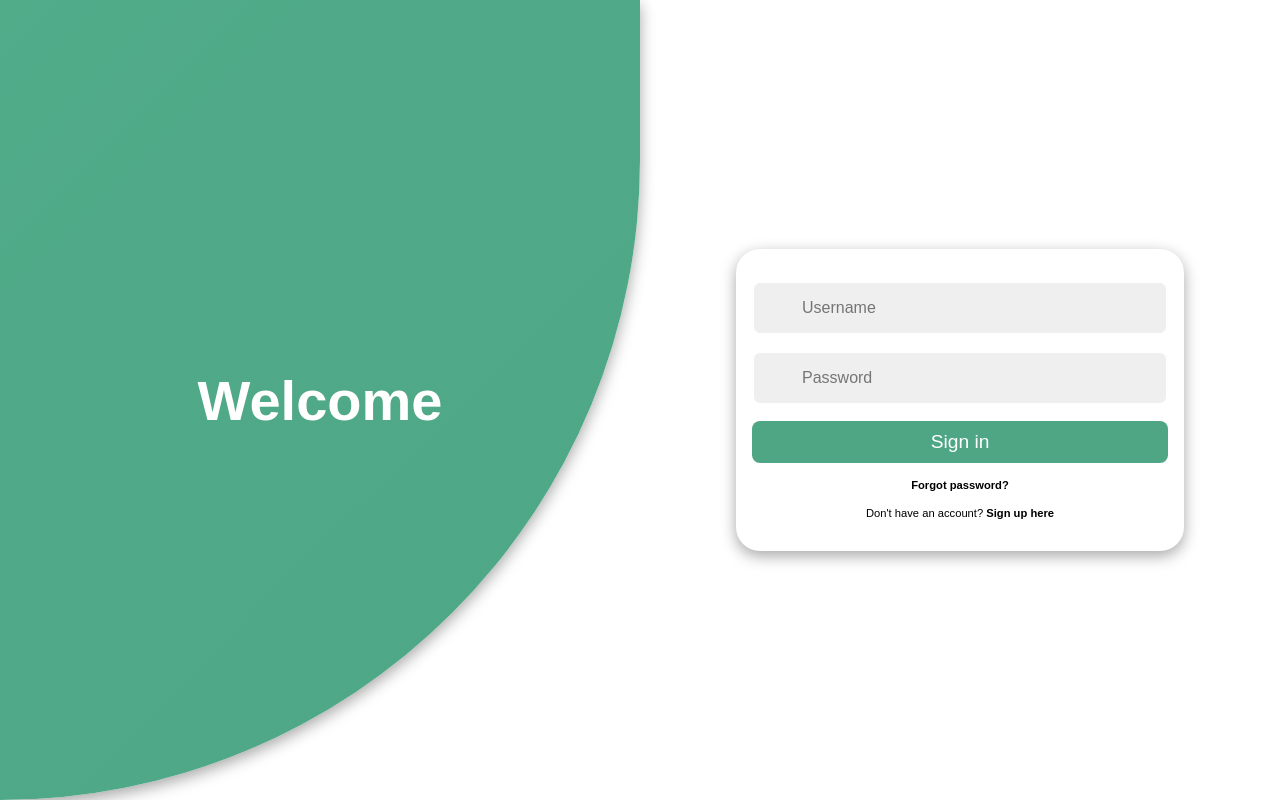
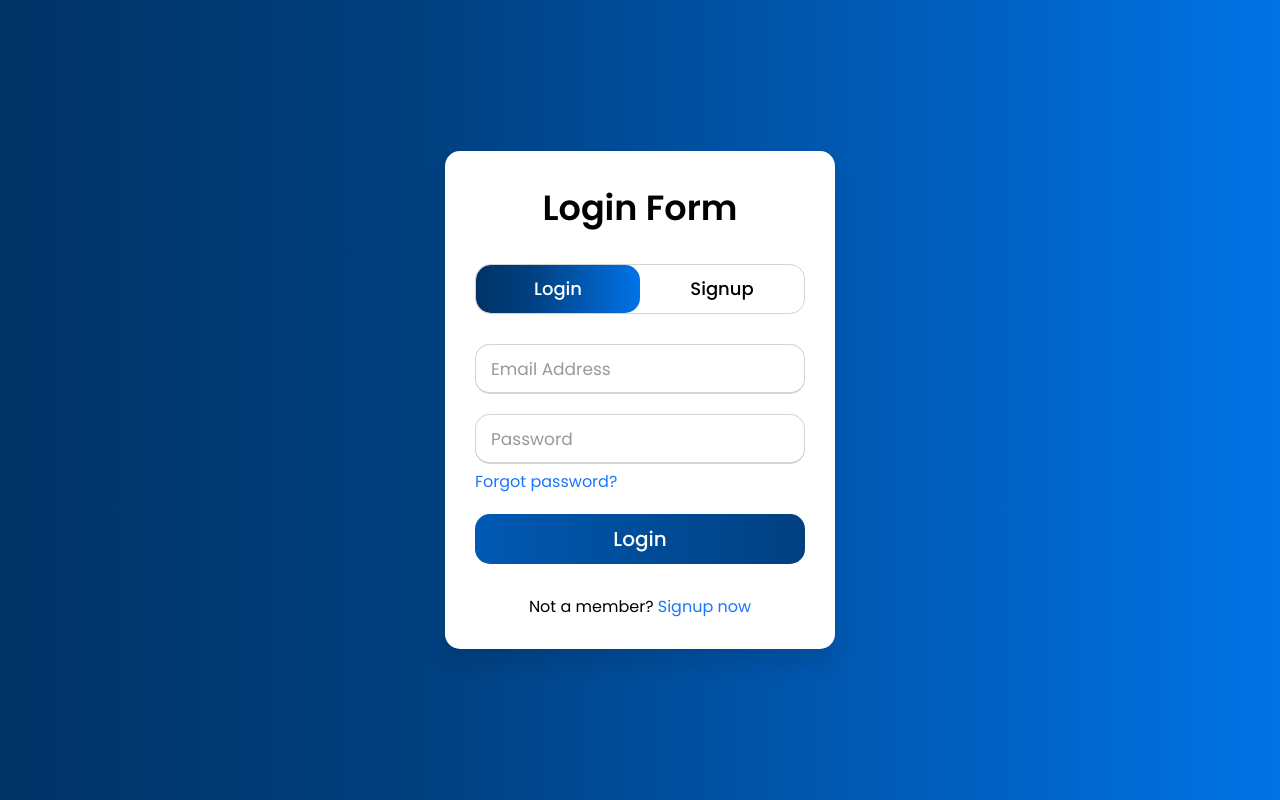
Before and after one commit to user-avishek/login, a plain HTML site: page index.html in a window 1280 px wide. Drawn offline with Linux system fonts and the light colour scheme.

Commit message:
Update index.html

```diff
--- a/index.html
+++ b/index.html
@@ -5,472 +5,261 @@
     <meta name="viewport" content="width=device-width, initial-scale=1.0">
     <title>Document</title>
     <style>
-        :root {
-    --primary-color: #4EA685;
-    --secondary-color: #57B894;
-    --black: #000000;
-    --white: #ffffff;
-    --gray: #efefef;
-    --gray-2: #757575;
-
-    --facebook-color: #4267B2;
-    --google-color: #DB4437;
-    --twitter-color: #1DA1F2;
-    --insta-color: #E1306C;
-}
-
-@import url('https://fonts.googleapis.com/css2?family=Poppins:wght@200;300;400;500;600&display=swap');
-
-* {
-    font-family: 'Poppins', sans-serif;
+         @import url('https://fonts.googleapis.com/css?family=Poppins:400,500,600,700&display=swap');
+*{
   margin: 0;
   padding: 0;
   box-sizing: border-box;
+  font-family: 'Poppins', sans-serif;
 }
-
-html,
-body {
-    height: 100vh;
+html,body{
+  display: grid;
+  height: 100%;
+  width: 100%;
+  place-items: center;
+  background: -webkit-linear-gradient(left, #003366,#004080,#0059b3
+, #0073e6);
+}
+::selection{
+  background: #1a75ff;
+  color: #fff;
+}
+.wrapper{
+  overflow: hidden;
+  max-width: 390px;
+  background: #fff;
+  padding: 30px;
+  border-radius: 15px;
+  box-shadow: 0px 15px 20px rgba(0,0,0,0.1);
+}
+.wrapper .title-text{
+  display: flex;
+  width: 200%;
+}
+.wrapper .title{
+  width: 50%;
+  font-size: 35px;
+  font-weight: 600;
+  text-align: center;
+  transition: all 0.6s cubic-bezier(0.68,-0.55,0.265,1.55);
+}
+.wrapper .slide-controls{
+  position: relative;
+  display: flex;
+  height: 50px;
+  width: 100%;
+  overflow: hidden;
+  margin: 30px 0 10px 0;
+  justify-content: space-between;
+  border: 1px solid lightgrey;
+  border-radius: 15px;
+}
+.slide-controls .slide{
+  height: 100%;
+  width: 100%;
+  color: #fff;
+  font-size: 18px;
+  font-weight: 500;
+  text-align: center;
+  line-height: 48px;
+  cursor: pointer;
+  z-index: 1;
+  transition: all 0.6s ease;
+}
+.slide-controls label.signup{
+  color: #000;
+}
+.slide-controls .slider-tab{
+  position: absolute;
+  height: 100%;
+  width: 50%;
+  left: 0;
+  z-index: 0;
+  border-radius: 15px;
+  background: -webkit-linear-gradient(left,#003366,#004080,#0059b3
+, #0073e6);
+  transition: all 0.6s cubic-bezier(0.68,-0.55,0.265,1.55);
+}
+input[type="radio"]{
+  display: none;
+}
+#signup:checked ~ .slider-tab{
+  left: 50%;
+}
+#signup:checked ~ label.signup{
+  color: #fff;
+  cursor: default;
+  user-select: none;
+}
+#signup:checked ~ label.login{
+  color: #000;
+}
+#login:checked ~ label.signup{
+  color: #000;
+}
+#login:checked ~ label.login{
+  cursor: default;
+  user-select: none;
+}
+.wrapper .form-container{
+  width: 100%;
   overflow: hidden;
 }
-
-.container {
+.form-container .form-inner{
+  display: flex;
+  width: 200%;
+}
+.form-container .form-inner form{
+  width: 50%;
+  transition: all 0.6s cubic-bezier(0.68,-0.55,0.265,1.55);
+}
+.form-inner form .field{
+  height: 50px;
+  width: 100%;
+  margin-top: 20px;
+}
+.form-inner form .field input{
+  height: 100%;
+  width: 100%;
+  outline: none;
+  padding-left: 15px;
+  border-radius: 15px;
+  border: 1px solid lightgrey;
+  border-bottom-width: 2px;
+  font-size: 17px;
+  transition: all 0.3s ease;
+}
+.form-inner form .field input:focus{
+  border-color: #1a75ff;
+  /* box-shadow: inset 0 0 3px #fb6aae; */
+}
+.form-inner form .field input::placeholder{
+  color: #999;
+  transition: all 0.3s ease;
+}
+form .field input:focus::placeholder{
+  color: #1a75ff;
+}
+.form-inner form .pass-link{
+  margin-top: 5px;
+}
+.form-inner form .signup-link{
+  text-align: center;
+  margin-top: 30px;
+}
+.form-inner form .pass-link a,
+.form-inner form .signup-link a{
+  color: #1a75ff;
+  text-decoration: none;
+}
+.form-inner form .pass-link a:hover,
+.form-inner form .signup-link a:hover{
+  text-decoration: underline;
+}
+form .btn{
+  height: 50px;
+  width: 100%;
+  border-radius: 15px;
   position: relative;
-    min-height: 100vh;
   overflow: hidden;
 }
-
-.row {
-    display: flex;
-    flex-wrap: wrap;
-    height: 100vh;
+form .btn .btn-layer{
+  height: 100%;
+  width: 300%;
+  position: absolute;
+  left: -100%;
+  background: -webkit-linear-gradient(right,#003366,#004080,#0059b3
+, #0073e6);
+  border-radius: 15px;
+  transition: all 0.4s ease;;
 }
-
-.col {
-    width: 50%;
+form .btn:hover .btn-layer{
+  left: 0;
 }
-
-.align-items-center {
-    display: flex;
-    align-items: center;
-    justify-content: center;
-    text-align: center;
-}
-
-.form-wrapper {
+form .btn input[type="submit"]{
+  height: 100%;
   width: 100%;
-    max-width: 28rem;
-}
-
-.form {
-    padding: 1rem;
-    background-color: var(--white);
-    border-radius: 1.5rem;
-    width: 100%;
-    box-shadow: rgba(0, 0, 0, 0.35) 0px 5px 15px;
-    transform: scale(0);
-    transition: .5s ease-in-out;
-    transition-delay: 1s;
-}
-
-.input-group {
+  z-index: 1;
   position: relative;
-    width: 100%;
-    margin: 1rem 0;
-}
-
-.input-group i {
-    position: absolute;
-    top: 50%;
-    left: 1rem;
-    transform: translateY(-50%);
-    font-size: 1.4rem;
-    color: var(--gray-2);
-}
-
-.input-group input {
-    width: 100%;
-    padding: 1rem 3rem;
-    font-size: 1rem;
-    background-color: var(--gray);
-    border-radius: .5rem;
-    border: 0.125rem solid var(--white);
-    outline: none;
-}
-
-.input-group input:focus {
-    border: 0.125rem solid var(--primary-color);
-}
-
-.form button {
-    cursor: pointer;
-    width: 100%;
-    padding: .6rem 0;
-    border-radius: .5rem;
+  background: none;
   border: none;
-    background-color: var(--primary-color);
-    color: var(--white);
-    font-size: 1.2rem;
-    outline: none;
-}
-
-.form p {
-    margin: 1rem 0;
-    font-size: .7rem;
-}
-
-.flex-col {
-    flex-direction: column;
-}
-
-.social-list {
-    margin: 2rem 0;
-    padding: 1rem;
-    border-radius: 1.5rem;
-    width: 100%;
-    box-shadow: rgba(0, 0, 0, 0.35) 0px 5px 15px;
-    transform: scale(0);
-    transition: .5s ease-in-out;
-    transition-delay: 1.2s;
-}
-
-.social-list>div {
-    color: var(--white);
-    margin: 0 .5rem;
-    padding: .7rem;
-    cursor: pointer;
-    border-radius: .5rem;
-    cursor: pointer;
-    transform: scale(0);
-    transition: .5s ease-in-out;
-}
-
-.social-list>div:nth-child(1) {
-    transition-delay: 1.4s;
-}
-
-.social-list>div:nth-child(2) {
-    transition-delay: 1.6s;
-}
-
-.social-list>div:nth-child(3) {
-    transition-delay: 1.8s;
-}
-
-.social-list>div:nth-child(4) {
-    transition-delay: 2s;
-}
-
-.social-list>div>i {
-    font-size: 1.5rem;
-    transition: .4s ease-in-out;
-}
-
-.social-list>div:hover i {
-    transform: scale(1.5);
-}
-
-.facebook-bg {
-    background-color: var(--facebook-color);
-}
-
-.google-bg {
-    background-color: var(--google-color);
-}
-
-.twitter-bg {
-    background-color: var(--twitter-color);
-}
-
-.insta-bg {
-    background-color: var(--insta-color);
-}
-
-.pointer {
+  color: #fff;
+  padding-left: 0;
+  border-radius: 15px;
+  font-size: 20px;
+  font-weight: 500;
   cursor: pointer;
 }
 
-.container.sign-in .form.sign-in,
-.container.sign-in .social-list.sign-in,
-.container.sign-in .social-list.sign-in>div,
-.container.sign-up .form.sign-up,
-.container.sign-up .social-list.sign-up,
-.container.sign-up .social-list.sign-up>div {
-    transform: scale(1);
-}
-
-.content-row {
-    position: absolute;
-    top: 0;
-    left: 0;
-    pointer-events: none;
-    z-index: 6;
-    width: 100%;
-}
-
-.text {
-    margin: 4rem;
-    color: var(--white);
-}
-
-.text h2 {
-    font-size: 3.5rem;
-    font-weight: 800;
-    margin: 2rem 0;
-    transition: 1s ease-in-out;
-}
-
-.text p {
-    font-weight: 600;
-    transition: 1s ease-in-out;
-    transition-delay: .2s;
-}
-
-.img img {
-    width: 30vw;
-    transition: 1s ease-in-out;
-    transition-delay: .4s;
-}
-
-.text.sign-in h2,
-.text.sign-in p,
-.img.sign-in img {
-    transform: translateX(-250%);
-}
-
-.text.sign-up h2,
-.text.sign-up p,
-.img.sign-up img {
-    transform: translateX(250%);
-}
-
-.container.sign-in .text.sign-in h2,
-.container.sign-in .text.sign-in p,
-.container.sign-in .img.sign-in img,
-.container.sign-up .text.sign-up h2,
-.container.sign-up .text.sign-up p,
-.container.sign-up .img.sign-up img {
-    transform: translateX(0);
-}
-
-/* BACKGROUND */
-
-.container::before {
-    content: "";
-    position: absolute;
-    top: 0;
-    right: 0;
-    height: 100vh;
-    width: 300vw;
-    transform: translate(35%, 0);
-    background-image: linear-gradient(-45deg, var(--primary-color) 0%, var(--secondary-color) 100%);
-    transition: 1s ease-in-out;
-    z-index: 6;
-    box-shadow: rgba(0, 0, 0, 0.35) 0px 5px 15px;
-    border-bottom-right-radius: max(50vw, 50vh);
-    border-top-left-radius: max(50vw, 50vh);
-}
-
-.container.sign-in::before {
-    transform: translate(0, 0);
-    right: 50%;
-}
-
-.container.sign-up::before {
-    transform: translate(100%, 0);
-    right: 50%;
-}
-
-/* RESPONSIVE */
-
-@media only screen and (max-width: 425px) {
-
-    .container::before,
-    .container.sign-in::before,
-    .container.sign-up::before {
-        height: 100vh;
-        border-bottom-right-radius: 0;
-        border-top-left-radius: 0;
-        z-index: 0;
-        transform: none;
-        right: 0;
-    }
-
-    /* .container.sign-in .col.sign-up {
-        transform: translateY(100%);
-    } */
-
-    .container.sign-in .col.sign-in,
-    .container.sign-up .col.sign-up {
-        transform: translateY(0);
-    }
-
-    .content-row {
-        align-items: flex-start !important;
-    }
-
-    .content-row .col {
-        transform: translateY(0);
-        background-color: unset;
-    }
-
-    .col {
-        width: 100%;
-        position: absolute;
-        padding: 2rem;
-        background-color: var(--white);
-        border-top-left-radius: 2rem;
-        border-top-right-radius: 2rem;
-        transform: translateY(100%);
-        transition: 1s ease-in-out;
-    }
-
-    .row {
-        align-items: flex-end;
-        justify-content: flex-end;
-    }
-
-    .form,
-    .social-list {
-        box-shadow: none;
-        margin: 0;
-        padding: 0;
-    }
-
-    .text {
-        margin: 0;
-    }
-
-    .text p {
-        display: none;
-    }
-
-    .text h2 {
-        margin: .5rem;
-        font-size: 2rem;
-    }
-}
     </style>
 </head>
 <body>
-    <div id="container" class="container">
-		<!-- FORM SECTION -->
-		<div class="row">
-			<!-- SIGN UP -->
-			<div class="col align-items-center flex-col sign-up">
-				<div class="form-wrapper align-items-center">
-					<div class="form sign-up">
-						<div class="input-group">
-							<i class='bx bxs-user'></i>
-							<input type="text" placeholder="Username">
+    <div class="wrapper">
+        <div class="title-text">
+          <div class="title login">Login Form</div>
+          <div class="title signup">Signup Form</div>
         </div>
-						<div class="input-group">
-							<i class='bx bx-mail-send'></i>
-							<input type="email" placeholder="Email">
+        <div class="form-container">
+          <div class="slide-controls">
+            <input type="radio" name="slide" id="login" checked>
+            <input type="radio" name="slide" id="signup">
+            <label for="login" class="slide login">Login</label>
+            <label for="signup" class="slide signup">Signup</label>
+            <div class="slider-tab"></div>
           </div>
-						<div class="input-group">
-							<i class='bx bxs-lock-alt'></i>
-							<input type="password" placeholder="Password">
+          <div class="form-inner">
+            <form action="#" class="login">
+              <div class="field">
+                <input type="text" placeholder="Email Address" required>
               </div>
-						<div class="input-group">
-							<i class='bx bxs-lock-alt'></i>
-							<input type="password" placeholder="Confirm password">
+              <div class="field">
+                <input type="password" placeholder="Password" required>
               </div>
-						<button>
-							Sign up
-						</button>
-						<p>
-							<span>
-								Already have an account?
-							</span>
-							<b onclick="toggle()" class="pointer">
-								Sign in here
-							</b>
-						</p>
+              <div class="pass-link"><a href="#">Forgot password?</a></div>
+              <div class="field btn">
+                <div class="btn-layer"></div>
+                <input type="submit" value="Login">
+              </div>
+              <div class="signup-link">Not a member? <a href="">Signup now</a></div>
+            </form>
+            <form action="#" class="signup">
+              <div class="field">
+                <input type="text" placeholder="Email Address" required>
+              </div>
+              <div class="field">
+                <input type="password" placeholder="Password" required>
+              </div>
+              <div class="field">
+                <input type="password" placeholder="Confirm password" required>
+              </div>
+              <div class="field btn">
+                <div class="btn-layer"></div>
+                <input type="submit" value="Signup">
+              </div>
+            </form>
+          </div>
         </div>
       </div>
 
-			</div>
-			<!-- END SIGN UP -->
-			<!-- SIGN IN -->
-			<div class="col align-items-center flex-col sign-in">
-				<div class="form-wrapper align-items-center">
-					<div class="form sign-in">
-						<div class="input-group">
-							<i class='bx bxs-user'></i>
-							<input type="text" placeholder="Username">
-						</div>
-						<div class="input-group">
-							<i class='bx bxs-lock-alt'></i>
-							<input type="password" placeholder="Password">
-						</div>
-						<button>
-							Sign in
-						</button>
-						<p>
-							<b>
-								Forgot password?
-							</b>
-						</p>
-						<p>
-							<span>
-								Don't have an account?
-							</span>
-							<b onclick="toggle()" class="pointer">
-								Sign up here
-							</b>
-						</p>
-					</div>
-				</div>
-				<div class="form-wrapper">
-
-				</div>
-			</div>
-			<!-- END SIGN IN -->
-		</div>
-		<!-- END FORM SECTION -->
-		<!-- CONTENT SECTION -->
-		<div class="row content-row">
-			<!-- SIGN IN CONTENT -->
-			<div class="col align-items-center flex-col">
-				<div class="text sign-in">
-					<h2>
-						Welcome
-					</h2>
-
-				</div>
-				<div class="img sign-in">
-
-				</div>
-			</div>
-			<!-- END SIGN IN CONTENT -->
-			<!-- SIGN UP CONTENT -->
-			<div class="col align-items-center flex-col">
-				<div class="img sign-up">
-
-				</div>
-				<div class="text sign-up">
-					<h2>
-						Join with us
-					</h2>
-
-				</div>
-			</div>
-			<!-- END SIGN UP CONTENT -->
-		</div>
-		<!-- END CONTENT SECTION -->
-	</div>
 </body>
 <script>
-    let container = document.getElementById('container')
+     const loginText = document.querySelector(".title-text .login");
+      const loginForm = document.querySelector("form.login");
+      const loginBtn = document.querySelector("label.login");
+      const signupBtn = document.querySelector("label.signup");
+      const signupLink = document.querySelector("form .signup-link a");
+      signupBtn.onclick = (()=>{
+        loginForm.style.marginLeft = "-50%";
+        loginText.style.marginLeft = "-50%";
+      });
+      loginBtn.onclick = (()=>{
+        loginForm.style.marginLeft = "0%";
+        loginText.style.marginLeft = "0%";
+      });
+      signupLink.onclick = (()=>{
+        signupBtn.click();
+        return false;
+      });
 
-toggle = () => {
-	container.classList.toggle('sign-in')
-	container.classList.toggle('sign-up')
-}
-
-setTimeout(() => {
-	container.classList.add('sign-in')
-}, 200)
 </script>
 </html>
```
Lines whose indentation alone changed are shown as unchanged.
